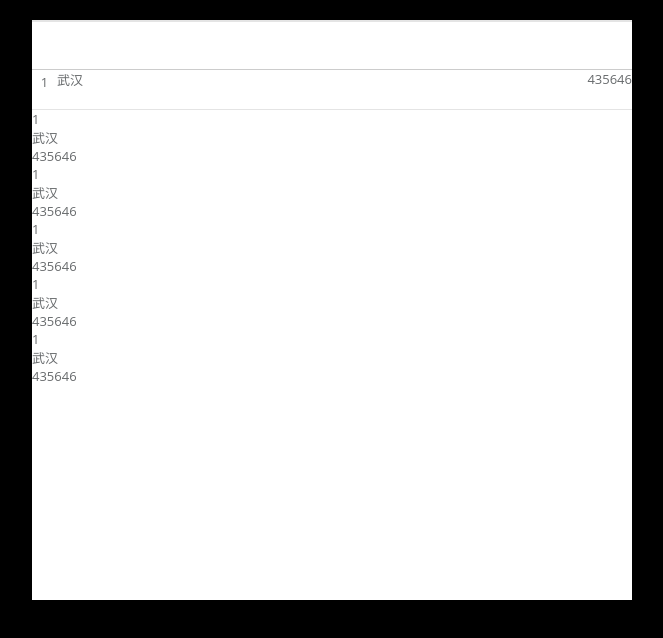
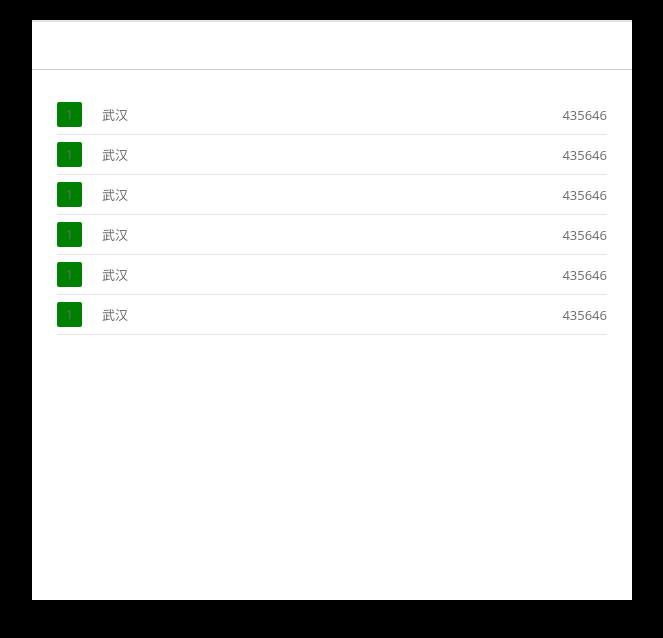
Before and after one commit to lty-hadoop/HadoopDev, a website: page top.html in a window 1280 px wide. Shown: the whole page, without its empty margins (308-971 px from the left). Drawn offline with Linux system fonts and the light colour scheme.

Commit message:
样式表精简

```diff
--- a/css/style.css
+++ b/css/style.css
@@ -8,15 +8,15 @@ a:active, a:hover {outline: 0; }
 .f14{font-size:14px;}.f16{font-size:16px;}.f18{font-size:18px;}.f20{font-size:20px;}.f22{font-size:22px;}.f24{font-size:24px;}.f26{font-size:26px;}.f28{font-size:28px;}
 
 /***外边距***/
-.mg_10{mrgin:10px;}.mg_15{mrgin:15px;}.mg_20{mrgin:20px;}.mg_25{mrgin:25px;}.mg_30{mrgin:30px;}.mg_15{mrgin:35px;}.mg_40{mrgin:40px;}.mg_45{mrgin:45px;}.mg_50{mrgin:50px;}.mg55{mrgin:55px;}
+.mg_10{margin:10px;}.mg_15{margin:15px;}.mg_20{margin:20px;}.mg_25{margin:25px;}.mg_30{margin:30px;}.mg_15{margin:35px;}.mg_40{margin:40px;}.mg_45{margin:45px;}.mg_50{margin:50px;}.mg55{margin:55px;}
 /***margin-top***/
-.mg_t10{mrgin-top:10px;}.mg_t15{mrgin-top:15px;}.mg_t20{mrgin-top:20px;}.mg_t25{mrgin-top:25px;}.mg_t30{mrgin-top:30px;}.mg_t15{mrgin-top:35px;}.mg_t40{mrgin-top:40px;}.mg_t45{mrgin-top:45px;}.mg_t50{mrgin-top:50px;}.mg_t55{mrgin-top:55px;}
+.mg_t10{margin-top:10px;}.mg_t15{margin-top:15px;}.mg_t20{margin-top:20px;}.mg_t25{margin-top:25px;}.mg_t30{margin-top:30px;}.mg_t15{margin-top:35px;}.mg_t40{margin-top:40px;}.mg_t45{margin-top:45px;}.mg_t50{margin-top:50px;}.mg_t55{margin-top:55px;}
 /***margin-right****/
-.mg_r10{mrgin-right:10px;}.mg_r15{mrgin_right:15px;}.mg_r20{mrgin_right:20px;}.mg_r25{mrgin_right:25px;}.mg_r30{mrgin_right:30px;}.mg_r15{mrgin_right:35px;}.mg_r40{mrgin_right:40px;}.mg_r45{mrgin_right:45px;}.mg_r50{mrgin_right:50px;}.mg_r55{mrgin_right:55px;}
+.mg_r10{margin-right:10px;}.mg_r15{margin-right:15px;}.mg_r20{margin-right:20px;}.mg_r25{margin-right:25px;}.mg_r30{margin-right:30px;}.mg_r15{margin-right:35px;}.mg_r40{margin-right:40px;}.mg_r45{margin-right:45px;}.mg_r50{margin-right:50px;}.mg_r55{margin-right:55px;}
 /***margin-left****/
 .mg_l10{margin-left:10px;}.mg_l15{margin-left:15px;}.mg_l20{margin-left:20px;}.mg_l25{margin-left:25px;}.mg_l30{margin-left:30px;}.mg_l15{margin-left:35px;}.mg_l40{margin-left:40px;}.mg_l45{margin-left:45px;}.mg_l50{margin-left:50px;}.mg_l55{margin-left:55px;}
 /***margin-bottom****/
-.mg_l10{mrgin-bottom:10px;}.mg_l15{mrgin-bottom:15px;}.mg_l20{mrgin-bottom:20px;}.mg_l25{mrgin-bottom:25px;}.mg_l30{mrgin-bottom:30px;}.mg_l15{mrgin-bottom:35px;}.mg_l40{mrgin-bottom:40px;}.mg_l45{mrgin-bottom:45px;}.mg_l50{mrgin-bottom:50px;}.mg_l55{mrgin-bottom:55px;}
+.mg_l10{margin-bottom:10px;}.mg_l15{margin-bottom:15px;}.mg_l20{margin-bottom:20px;}.mg_l25{margin-bottom:25px;}.mg_l30{margin-bottom:30px;}.mg_l15{margin-bottom:35px;}.mg_l40{margin-bottom:40px;}.mg_l45{margin-bottom:45px;}.mg_l50{margin-bottom:50px;}.mg_l55{margin-bottom:55px;}
 
 /**内边距**/
 .pd_10{padding:10px;}.pd_15{padding:15px;}.pd_20{padding:20px;}.pd_25{padding:25px;}.pd_30{padding:30px;}.pd_15{padding:35px;}.pd_40{padding:40px;}.pd_45{padding:45px;}.pd_50{padding:50px;}.pd_55{padding:55px;}
@@ -67,11 +67,11 @@ html[xmlns] .clear { display: block; }
 /*弹性盒子元素水平两端分散*/
 .jst_sb{justify-content: space-between;}
 /*弹性盒子元素垂直居中*/
-.item_c{algin-items:center;}
+.item_c{align-items:center;}
 /*弹性盒子元素垂直起点开始排列*/
-.item_s{algin-items:start;}
+.item_s{align-items:start;}
 /*弹性盒子元素垂直结束点排列*/
-.item_e{algin-items:end;}
+.item_e{align-items:end;}
 
 /***边框****/
 .bd_1{border:1px solid #e4e4e4; }.bd_2{border:2px solid #e4e4e4;}
--- a/top.html
+++ b/top.html
@@ -9,13 +9,14 @@
 <div style="margin:20px auto;width: 600px;height:580px;overflow: hidden;background:#fff;">
     <div class="plugin-topList w_auto">
         <h2></h2>
-        <ul>
-            <li class="bd_b1 h_40 dis_f jst_sb item_c"><div class="dis_f item_c"><p style="border-radius:2px;" class="w_25 h_25 text_c line_h25">1</p><span>武汉</span></div><span>435646</span></li>
-            <li><div><p>1</p><span>武汉</span></div><span>435646</span></li>
-            <li><div><p>1</p><span>武汉</span></div><span>435646</span></li>
-            <li><div><p>1</p><span>武汉</span></div><span>435646</span></li>
-            <li><div><p>1</p><span>武汉</span></div><span>435646</span></li>
-            <li><div><p>1</p><span>武汉</span></div><span>435646</span></li>
+        <ul class="pd_25">
+            <li class="bd_b1 h_40 dis_f jst_sb item_c"><div class="dis_f item_c"><p style="border-radius:2px;background:green;" class="w_25 h_25 text_c line_h25 mg_r20">1</p><span>武汉</span></div><span>435646</span></li>
+            <li class="bd_b1 h_40 dis_f jst_sb item_c"><div class="dis_f item_c"><p style="border-radius:2px;background:green;" class="w_25 h_25 text_c line_h25 mg_r20">1</p><span>武汉</span></div><span>435646</span></li>
+            <li class="bd_b1 h_40 dis_f jst_sb item_c"><div class="dis_f item_c"><p style="border-radius:2px;background:green;" class="w_25 h_25 text_c line_h25 mg_r20">1</p><span>武汉</span></div><span>435646</span></li>
+            <li class="bd_b1 h_40 dis_f jst_sb item_c"><div class="dis_f item_c"><p style="border-radius:2px;background:green;" class="w_25 h_25 text_c line_h25 mg_r20">1</p><span>武汉</span></div><span>435646</span></li>
+            <li class="bd_b1 h_40 dis_f jst_sb item_c"><div class="dis_f item_c"><p style="border-radius:2px;background:green;" class="w_25 h_25 text_c line_h25 mg_r20">1</p><span>武汉</span></div><span>435646</span></li>
+            <li class="bd_b1 h_40 dis_f jst_sb item_c"><div class="dis_f item_c"><p style="border-radius:2px;background:green;" class="w_25 h_25 text_c line_h25 mg_r20">1</p><span>武汉</span></div><span>435646</span></li>
+
         </ul>
     </div>
 </div>
```
